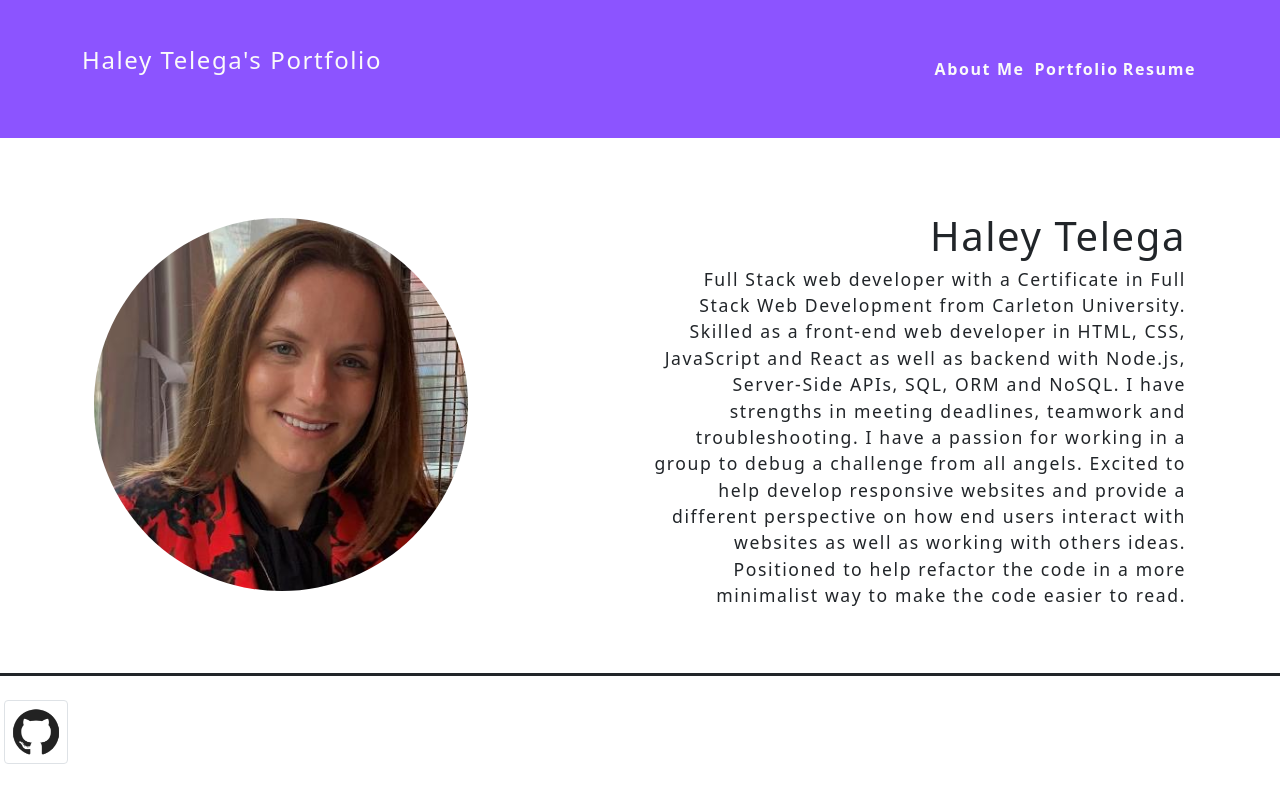
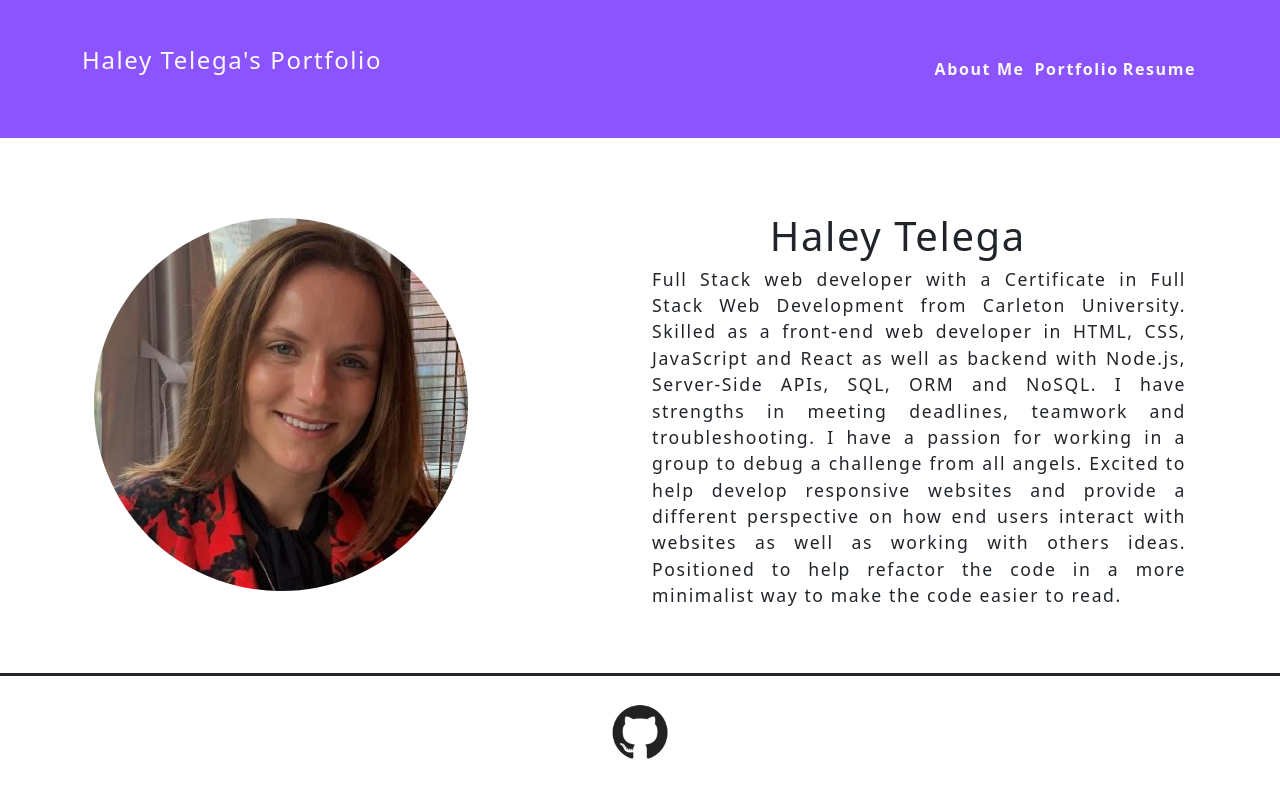
Before and after one commit to haleytelega/portfolio, a React (Create React App) app: page /About in a window 1280 px wide. Built offline with nearby package versions, Linux system fonts and the light colour scheme.

Commit message:
added some more styling

```diff
--- a/src/components/About/index.jsx
+++ b/src/components/About/index.jsx
@@ -14,14 +14,14 @@ function About() {
             </Col>
             <Col>
                 <h1 id="about">Haley Telega</h1>
-                    <p>
+                <p>
         Full Stack web developer with a Certificate in Full Stack Web Development from Carleton University.
         Skilled as a front-end web developer in HTML, CSS, JavaScript and React as well as backend with Node.js,
         Server-Side APIs, SQL, ORM and NoSQL. I have strengths in meeting deadlines, teamwork and troubleshooting. I have a passion for working in a group to
         debug a challenge from all angels. Excited to help develop responsive websites and provide a different perspective on how end
         users interact with websites as well as working with others ideas. Positioned to help refactor the code in a more minimalist
         way to make the code easier to read.
-                    </p>
+                </p>
             </Col>
         </Row>
     </section>
--- a/src/components/Footer/index.jsx
+++ b/src/components/Footer/index.jsx
@@ -9,7 +9,7 @@ function Footer () {
             <img style={{ width: "5%" }}
             src={require(`../../assets/footer/0.jpg`).default}
             alt={'GitHub logo'}
-            className="img-thumbnail mx-1"
+            className="footer-img"
             key={'GitHub logo'}
             />
             </a>
--- a/src/index.css
+++ b/src/index.css
@@ -74,6 +74,7 @@ p {
   font-size: 1.1rem;
   margin-top: 0;
   text-align: right;
+  text-align:justify
 }
 
 a {
@@ -112,7 +113,13 @@ header:hover {
 
 .footer {
   border-top-style: solid;
-  text-align: center;
+}
+
+.footer-img {
+  display: block;
+  margin-left: auto;
+  margin-right: auto;
+  width: 50%;
 }
 
 button {
@@ -152,6 +159,7 @@ img {
   text-align: right;
   position:relative;
   top:2px;
+  margin-right: 30%;
 }
 
 span[role='img'] {
@@ -263,11 +271,6 @@ textarea {
   justify-content: flex-end;
 }
 
-.mx-1 {
-  margin-right: var(--spacing-one);
-  margin-left: var(--spacing-one);
-}
-
 .mx-2 {
   margin-right: var(--spacing-two);
   margin-left: var(--spacing-two);
```
